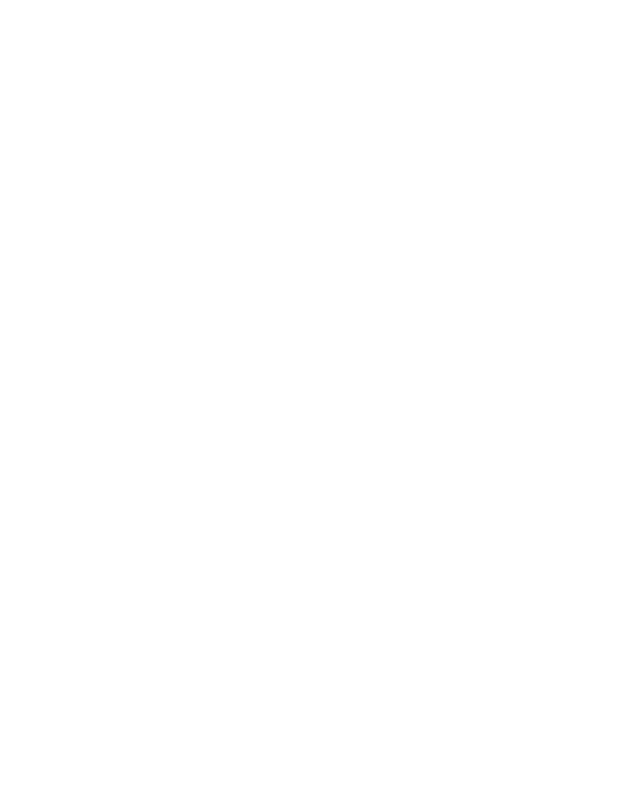
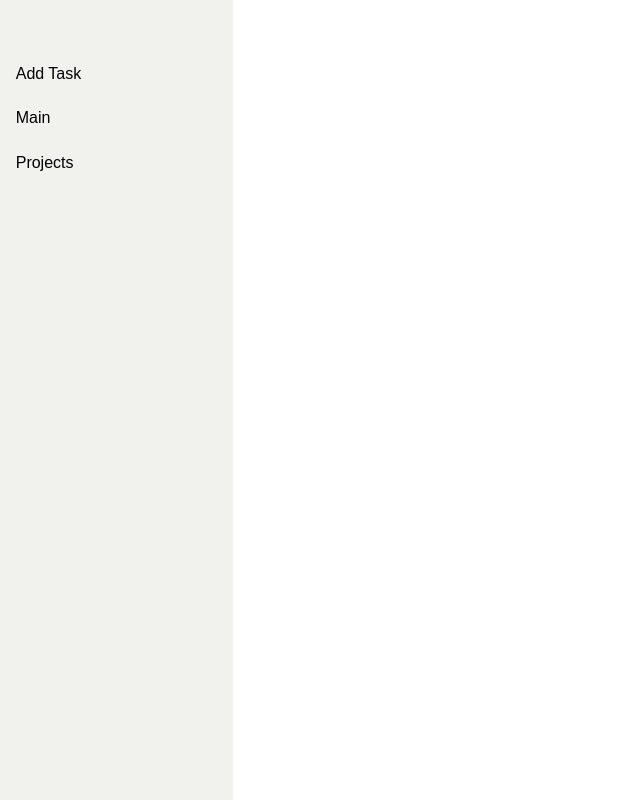
Before and after one commit to ZakChebaane/todo-list, a website built with webpack: page src/template.html in a window 1280 px wide. Shown: the whole page, without its empty margins (0-640 px from the left). Built offline with nearby package versions, Linux system fonts and the light colour scheme.

Commit message:
basic html and css boilerpalte built out

```diff
--- a/src/index.js
+++ /dev/null
@@ -1 +0,0 @@
-import "./styles.css";
--- a/src/script.js
+++ b/src/script.js
@@ -0,0 +1,18 @@
+import "./styles.css";
+
+class todoItem {
+    constructor(title, description, dueDate, priority, checklist) {
+        this.title = title;
+        this.description = description;
+        this.dueDate = dueDate;
+        this.priority = priority;
+        this.checklist = checklist;
+    }
+}
+const myTodo = new todoItem(
+    "go to beach",
+    "swim at beach",
+    "15/06/2026",
+    1,
+    false,
+);
--- a/src/styles.css
+++ b/src/styles.css
@@ -0,0 +1,33 @@
+* {
+    padding: 0;
+    margin: 0;
+    font-family: sans-serif;
+}
+html {
+    height: 100%;
+}
+body {
+    display: grid;
+    grid-template-columns: 2fr 9fr;
+    grid-template-rows: 1fr;
+    height: 100%;
+}
+ul {
+    list-style: none;
+    background-color: #f1f1ee;
+    display: flex;
+    flex-direction: column;
+    gap: 2%;
+    /*justify-content:*/
+    padding: 25% 4%;
+}
+li {
+    border-radius: 5px;
+    padding: 3%;
+}
+li:hover {
+    background-color: #ecece7;
+}
+.content {
+
+}
--- a/src/template.html
+++ b/src/template.html
@@ -3,9 +3,14 @@
 <head>
     <meta charset="UTF-8">
     <meta name="viewport" content="width=device-width, initial-scale=1">
-    <title>Document</title>
+    <title>Todo List</title>
 </head>
 <body>
-
+    <ul>
+        <li id="add-task">Add Task</li>
+        <li id="main">Main</li>
+        <li id="projects">Projects</li>
+    </ul>
+    <div class="content"></div>
 </body>
 </html>
--- a/webpack.config.js
+++ b/webpack.config.js
@@ -3,7 +3,7 @@ import HtmlWebpackPlugin from "html-webpack-plugin";
 
 export default {
     mode: "development",
-    entry: "./src/index.js",
+    entry: "./src/script.js",
     output: {
         filename: "main.js",
         path: path.resolve(import.meta.dirname, "dist"),
```
